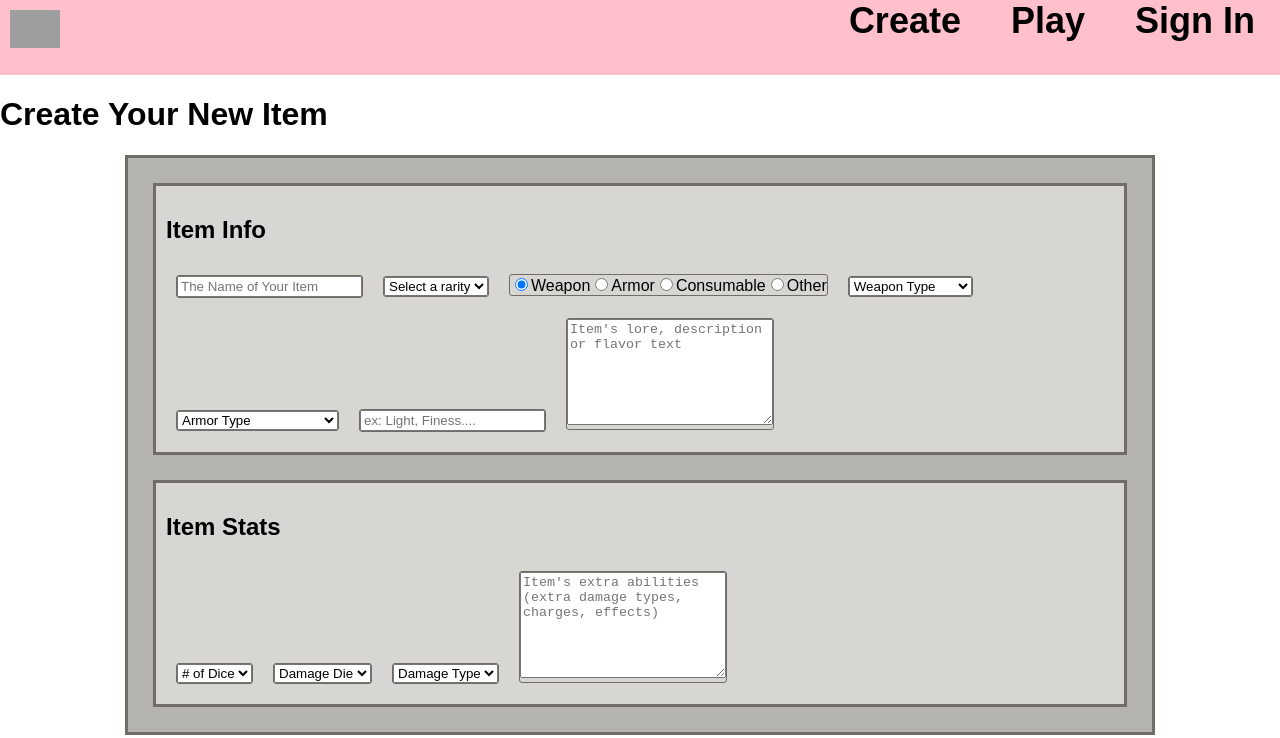
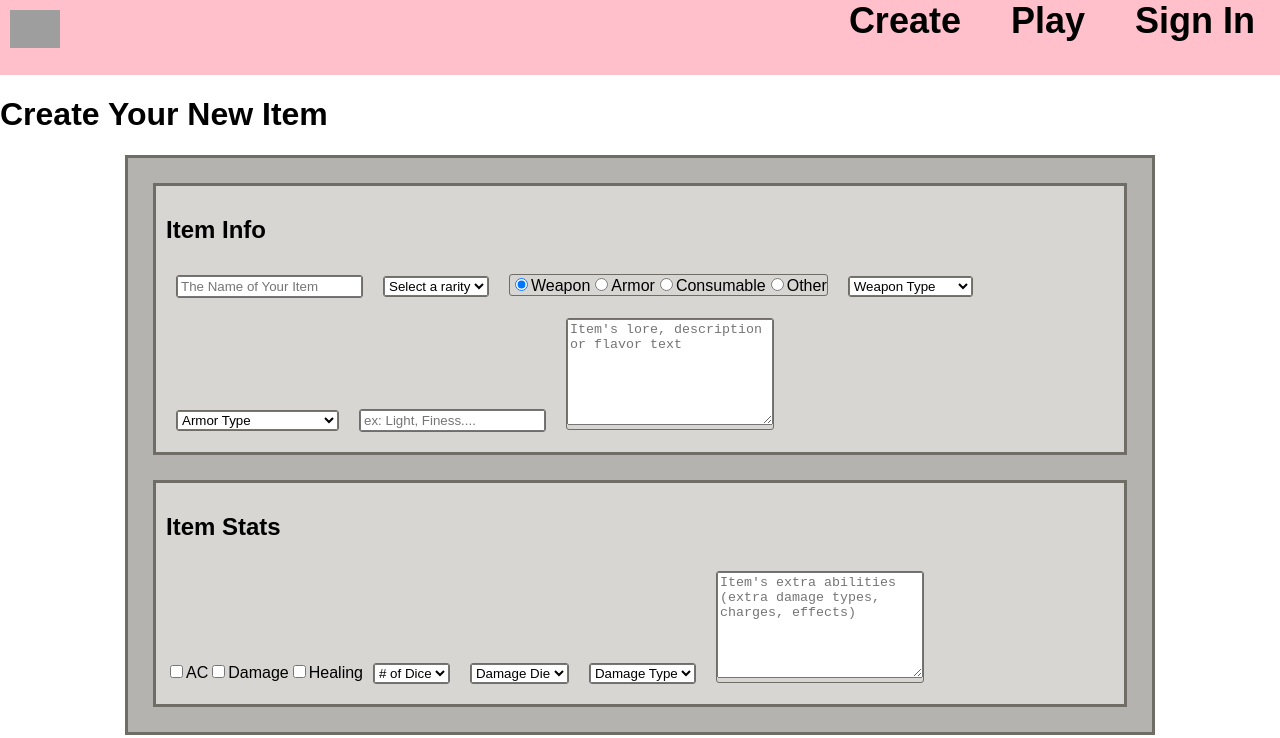
Before and after one commit to mhudgins22/behold, a React app: page /Create/Items/NewItem in a window 1280 px wide. Shown: the top 738 px of the page. Built offline with nearby package versions, Linux system fonts and the light colour scheme; grey boxes are pictures that could not be loaded.

Commit message:
Added a checkbox to select AC healing or damage

```diff
--- a/src/components/UI/Input/Input.js
+++ b/src/components/UI/Input/Input.js
@@ -59,6 +59,19 @@ const input = props => {
 				</div>
 			)
 			break;
+		case "checkbox":
+			return props.options.map(option => {
+				return(
+					<label key = {option.value}>
+						<input
+							{...props.elementConfig}
+							value = {option.value}
+							{...option.checked}
+							onChange = {props.changed}/>
+						{option.label}
+					</label>
+				)
+			})
 		default:
 			inputElement = (
 				<input
--- a/src/containers/NewItem/NewItem.js
+++ b/src/containers/NewItem/NewItem.js
@@ -110,7 +110,8 @@ class NewItem extends Component {
 				options: [
 					{
 						value: "",
-						label: "Weapon Type"
+						label: "Weapon Type",
+						properties: ""
 					},
 					{
 						value: "Club",
@@ -315,59 +316,73 @@ class NewItem extends Component {
 				options: [
 					{
 						value: "",
-						label: "Armor Type"
+						label: "Armor Type",
+						properties: ""
 					},
 					{
 						value: "Padded Armor",
-						label: "Padded Armor"
+						label: "Padded Armor",
+						properties: "Light, Stealth Disadvantage"
 					},
 					{
 						value: "Leather Armor",
-						label: "Leather Armor"
+						label: "Leather Armor",
+						properties: "Light"
 					},
 					{
 						value: "Studded Leather Armor",
-						label: "Studded Leather Armor"
+						label: "Studded Leather Armor",
+						properties: "Light"
 					},
 					{
 						value: "Hide Armor",
-						label: "Hide Armor"
+						label: "Hide Armor",
+						properties: "Medium"
 					},
 					{
 						value: "Chain Shirt",
-						label: "Chain Shirt"
+						label: "Chain Shirt",
+						properties: "Medium"
 					},
 					{
 						value: "Scale Mail",
-						label: "Scale Mail"
+						label: "Scale Mail",
+						properties: "Medium, Stealth Disadvantage"
 					},
 					{
 						value: "Breastplate",
-						label: "Breastplate"
+						label: "Breastplate",
+						properties: "Medium"
 					},
 					{
 						value: "Half Plate",
-						label: "Half Plate"
+						label: "Half Plate",
+						properties: "Medium, Stealth Disadvantage"
 					},
 					{
 						value: "Ring Mail",
-						label: "Ring Mail"
+						label: "Ring Mail",
+						properties: "Heavy, Stealth Disadvantage"
 					},
 					{
 						value: "Chain Mail",
-						label: "Chain Mail"
+						label: "Chain Mail",
+						properties: "Heavy, Stealth Disadvantage"
 					},
 					{
 						value: "Splint Mail",
-						label: "Splint Mail"
+						label: "Splint Mail",
+						properties: "Heavy, Stealth Disadvantage"
 					},
 					{
 						value: "Plate Mail",
-						label: "Plate Mail"
+						label: "Plate Mail",
+						properties: "Heavy, Stealth Disadvantage"
 					},
 					{
 						value: "Shield",
-						label: "Shield"
+						label: "Shield",
+						properties: ""
 					},
 				],
 				value: "",
@@ -403,6 +418,36 @@ class NewItem extends Component {
 					required: true
 				},
 				valid: false,
+				touched: false,
+				visible: true
+			},
+			itemCheckBoxes: {
+				elementType: "checkbox",
+				elementConfig: {
+					type: "checkbox"
+				},
+				options: [
+					{
+						value: "AC",
+						label: "AC",
+						checked: "unchecked"
+					},
+					{
+						value: "Damage",
+						label: "Damage",
+						checked: "unchecked"
+					},
+					{
+						value: "Healing",
+						label: "Healing",
+						checked: "unchecked"
+					}
+				],
+				value: "",
+				validationRules: {
+
+				},
+				valid: true,
 				touched: false,
 				visible: true
 			},
```
